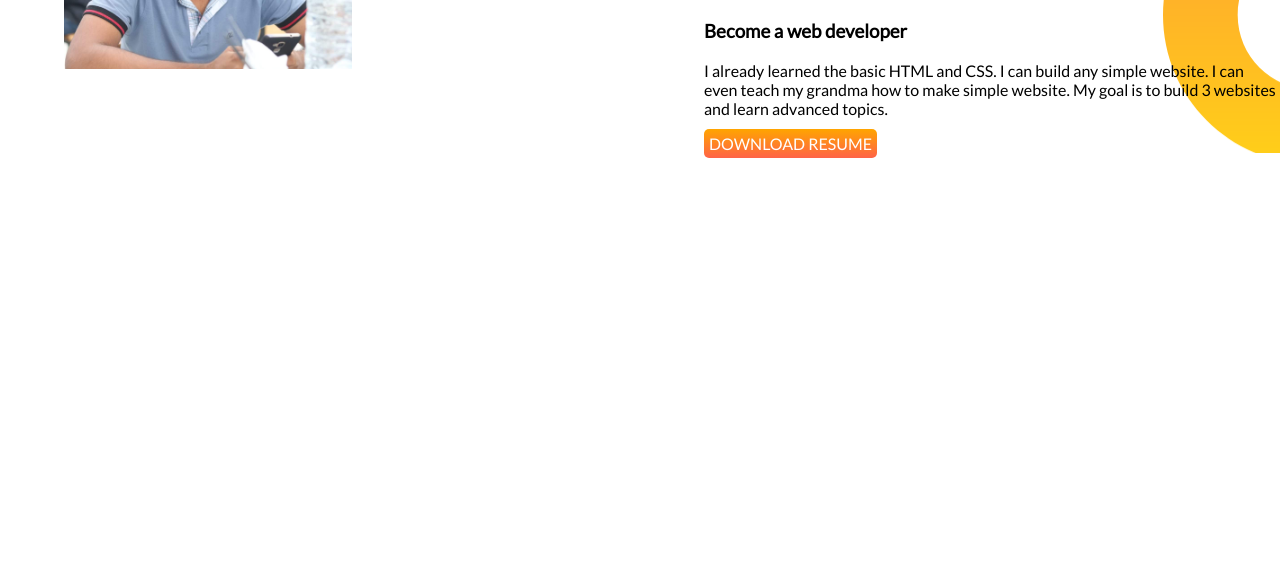
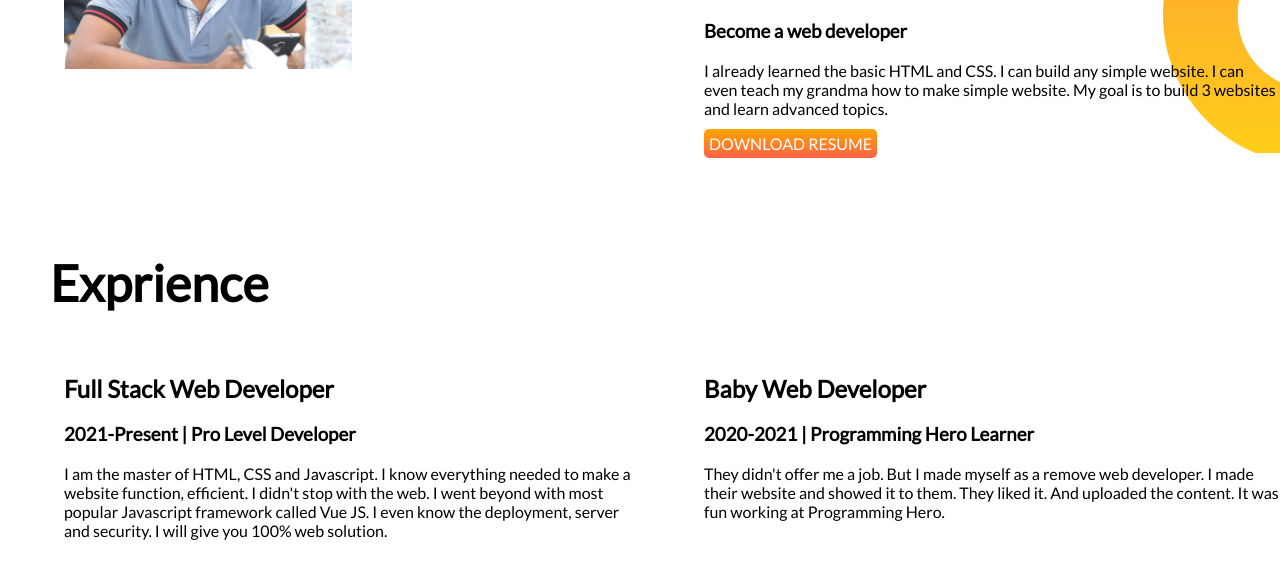
Before and after one commit to rk-rakib/developer-portfolio, a plain HTML site: page index.html in a window 1280 px wide. Shown: the part 658-1236 px from the top of the page. Before the commit the page ends 911 px from the top, so only its background shows below. Drawn offline with Linux system fonts and the light colour scheme.

Commit message:
exprience add

```diff
--- a/index.html
+++ b/index.html
@@ -13,7 +13,7 @@
 </head>
 
 <body>
-    <section class="top-banner">
+    <section class="top-banner flexible-container">
         <div class="half-width">
             <h1>Welcome To</h1>
             <h1><span>RK</span> World!</h1>
@@ -27,7 +27,7 @@
             <img src="images/pic1.jpg" alt="">
         </div>
     </section>
-    <section class="dream-big">
+    <section class="dream-big flexible-container">
         <div class="half-width">
             <img src="images/pic2.jpeg" alt="">
         </div>
@@ -39,7 +39,26 @@
             <a class="link-button" target="_blank" href="">DOWNLOAD RESUME</a>
         </div>
     </section>
-
+    <section class="exprience-area">
+        <h1 class="exprience">Exprience</h1>
+        <div class="flexible-container">
+            <div class="half-width">
+                <h2>Full Stack Web Developer</h2>
+                <h3>2021-Present | Pro Level Developer</h3>
+                <p>I am the master of HTML, CSS and Javascript. I know everything needed to make a website function,
+                    efficient. I didn't stop with the web. I went beyond with most popular Javascript framework called
+                    Vue
+                    JS. I even know the deployment, server and security. I will give you 100% web solution.</p>
+            </div>
+            <div class="half-width">
+                <h2>Baby Web Developer</h2>
+                <h3>2020-2021 | Programming Hero Learner</h3>
+                <p>They didn't offer me a job. But I made myself as a remove web developer. I made their website and
+                    showed
+                    it to them. They liked it. And uploaded the content. It was fun working at Programming Hero.</p>
+            </div>
+        </div>
+    </section>
 
 </body>
 
--- a/style.css
+++ b/style.css
@@ -2,17 +2,24 @@ body{
     font-family: 'Lato', sans-serif;
     margin: 0;
 }
-h1{font-size: 50px;}
-span{ color: orange;}
-section{ display: flex;
+h1{
+    font-size: 50px;
+}
+span{
+    color: orange;
+}
+.flexible-container{
+    display: flex;
     margin-bottom: 100px;
 }
 .half-width{
     width: 50%;
     padding-left:5% ;
 }
-.half-width img{width: 50%;}
-.link-button{ text-decoration:none;
+.half-width img{width: 50%;
+}
+.link-button{
+    text-decoration:none;
     background-image: linear-gradient(orange, tomato);
     color: white;
     padding: 5px;
@@ -28,3 +35,6 @@ border-radius: 5px;
     background-repeat: no-repeat;
     background-position: right;
 }
+.exprience{
+    margin-left: 50px;
+}
```
Lines whose indentation alone changed are shown as unchanged.
